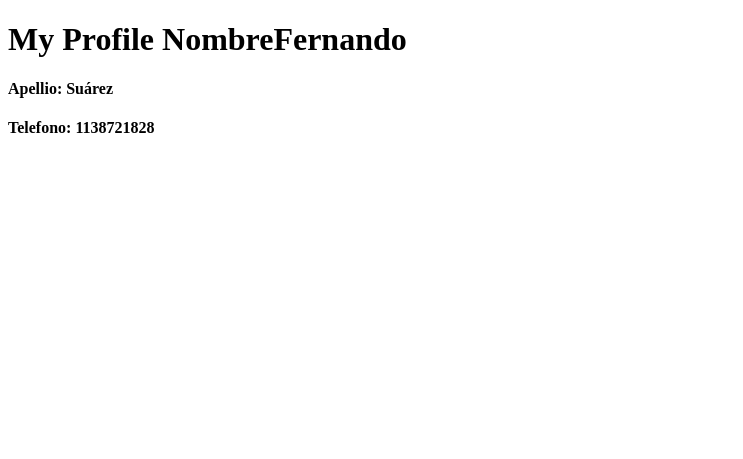
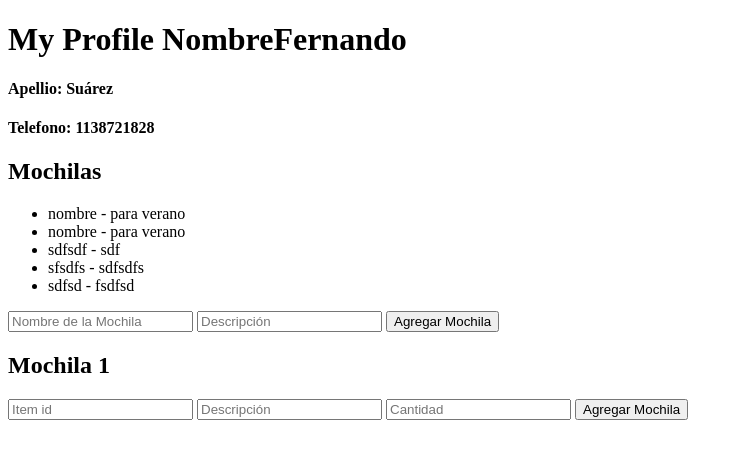
Before and after one commit to fer-gab-sua/codo_a_codo_back, a Flask app: page /profile/myprofile in a window 1280 px wide. Shown: the top 459 px of the page, without its empty margins (0-743 px from the left). Run offline with Flask 3, Linux system fonts and the light colour scheme; a user stored in the database is signed in.

Commit message:
1.02
se empezo con los datos de profile

```diff
--- a/app.py
+++ b/app.py
@@ -31,8 +31,7 @@ def create_app():
     def load_user(user_id):
         return User.query.get(int(user_id))
 
-    # Inicializar JWTManager con la aplicación Flask
-    jwt = JWTManager(app)
+
 
     # Registrar los Blueprints
     app.register_blueprint(home_routes)
--- a/models.py
+++ b/models.py
@@ -13,6 +13,8 @@ class User(db.Model):
     use_str_last_name = db.Column(db.String(100), nullable=True, default= '')
     use_str_phone = db.Column(db.String(15), nullable=True, default= '')
     is_active = db.Column(db.Boolean, default=True)
+
+    backpacks = db.relationship('Mochilas', backref='owner', lazy=True)
 
 
     def __repr__(self):
@@ -42,3 +44,19 @@ class User(db.Model):
     def is_anonymous(self):
         # Devuelve True si el usuario es anónimo, False en caso contrario.
         return False  # En tu caso, si los usuarios siempre están autenticados, puede ser False
+
+
+class Mochilas(db.Model):
+    __tablename__ = 'mochilas'
+    id = db.Column(db.Integer, primary_key=True)
+    user_id = db.Column(db.Integer, db.ForeignKey('user.user_id'), nullable=False)
+    nombre = db.Column(db.String(50), nullable=False)
+    descripcion = db.Column(db.String(200), nullable=True)
+    mochila_details = db.relationship('Mochila', backref='mochilas', lazy=True)
+
+class Mochila(db.Model):
+    __tablename__ = 'mochila'
+    id = db.Column(db.Integer, primary_key=True)
+    mochila_id = db.Column(db.Integer, db.ForeignKey('mochilas.id'), nullable=False)
+    contenido = db.Column(db.String(200), nullable=False)
+    cantidad = db.Column(db.Integer, nullable=False)
--- a/routes/profile.py
+++ b/routes/profile.py
@@ -1,6 +1,8 @@
-from flask import Blueprint, render_template
+from flask import Blueprint, render_template, request
 from flask_login import current_user, login_required
-from models import User  # Asegúrate de importar tu modelo de usuario adecuadamente
+from models import User , Mochilas, Mochila, db # Asegúrate de importar tu modelo de usuario adecuadamente
+
+
 
 
 
@@ -11,7 +13,58 @@ my_profile_routes = Blueprint('my_profile', __name__)
 def myprofile():
     # current_user contiene el usuario autenticado actualmente
     if current_user:
-        return render_template('myprofile.html', user=current_user)
+        mochilas = Mochilas.query.filter_by(user_id=current_user.user_id).all()
+
+        return render_template('myprofile.html', user=current_user, mochilas=mochilas)
     else:
         # En teoría, no deberíamos llegar aquí gracias a @login_required
         return "Usuario no autenticado"
+
+
+@my_profile_routes.route('/myprofile/new_mochila', methods=['GET', 'POST'])
+@login_required
+def new_mochila():
+    if request.method == 'POST':
+        nombre = request.form['nombre']
+        descripcion = request.form['descripcion']
+
+        # Crear una nueva instancia de Mochilas
+        nueva_mochila = Mochilas(user_id=current_user.user_id, nombre=nombre, descripcion=descripcion)
+
+        # Agregar y confirmar la nueva mochila en la base de datos
+        db.session.add(nueva_mochila)
+        db.session.commit()
+        mochila = Mochila.query.filter_by(mochila_id=1)
+        mochilas = Mochilas.query.filter_by(user_id=current_user.user_id).all()
+        return render_template('myprofile.html', user=current_user , mochilas=mochilas, mochila=mochila)
+
+    elif request.method == 'GET':
+        mochila = Mochila.query.filter_by(mochila_id=1)
+        mochilas = Mochilas.query.filter_by(user_id=current_user.user_id).all()
+        return render_template('myprofile.html', user=current_user , mochilas=mochilas, mochila=mochila)
+
+
+
+@my_profile_routes.route('/myprofile/new_item', methods=['GET', 'POST'])
+@login_required
+def new_item():
+    if request.method == 'POST':
+        mochila_id = request.form['id_mochila']
+        nombre = request.form['nombre']
+        cantidad = request.form['cantidad']
+
+        # Crear una nueva instancia de Mochilas
+        nuevo_item = Mochila(mochila_id=mochila_id , cantidad=cantidad, contenido=nombre)
+
+        # Agregar y confirmar la nueva mochila en la base de datos
+        db.session.add(nuevo_item)
+        db.session.commit()
+
+        mochilas = Mochilas.query.filter_by(user_id=current_user.user_id).all()
+        mochila = Mochila.query.filter_by(id=mochila_id)
+        if mochila:
+            return render_template('myprofile.html', user=current_user , mochilas=mochilas, mochila=mochila)
+        else:
+            return render_template('myprofile.html', user=current_user)
+
+    return render_template('myprofile.html', user=current_user , mochilas=mochilas)
--- a/src/templates/myprofile.html
+++ b/src/templates/myprofile.html
@@ -10,6 +10,42 @@
 
     <div id="profile-info"></div>
 
+    <div>
+        <h2>Mochilas</h2>
+        <ul>
+            {% for mochila in mochilas %}
+                <li>{{ mochila.nombre }} - {{ mochila.descripcion }}</li>
+            {% endfor %}
+        </ul>
+
+        <form action="{{ url_for('my_profile.new_mochila') }}" method="post">
+            <input type="text" name="nombre" placeholder="Nombre de la Mochila" required>
+            <input type="text" name="descripcion" placeholder="Descripción" required>
+            <button type="submit">Agregar Mochila</button>
+        </form>
+    </div>
+
+
+    <div>
+        <h2>Mochila 1</h2>
+
+        <ul>
+            {% for item in mochila %}
+                <li>{{ item.cantidad }} - {{ item.contenido }}</li>
+            {% endfor %}
+        </ul>
+
+
+        <form action="{{ url_for('my_profile.new_item') }}" method="post">
+            <input type="number" name="id_mochila" placeholder="Item id" required>
+            <input type="text" name="nombre" placeholder="Descripción" required>
+            <input type="number" name="cantidad" placeholder="Cantidad" required>
+            <button type="submit">Agregar Mochila</button>
+        </form>
+    </div>
+
+
+
     <script src="https://code.jquery.com/jquery-3.6.0.min.js"></script>
     <script>
 
```
Also changed, not shown: producionDB.db.
